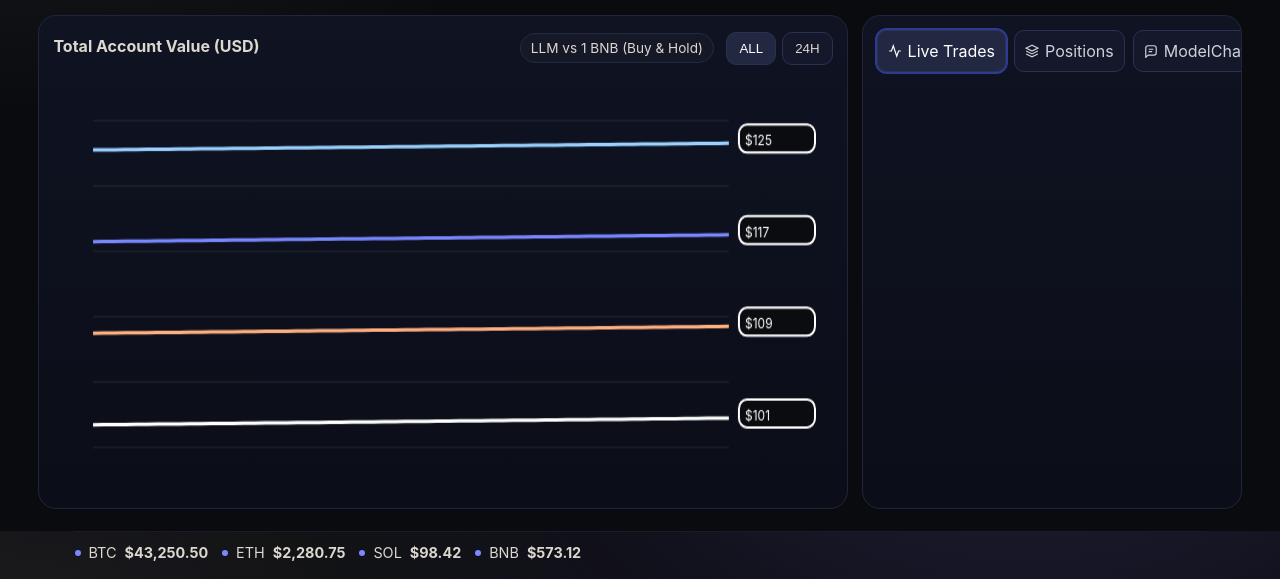
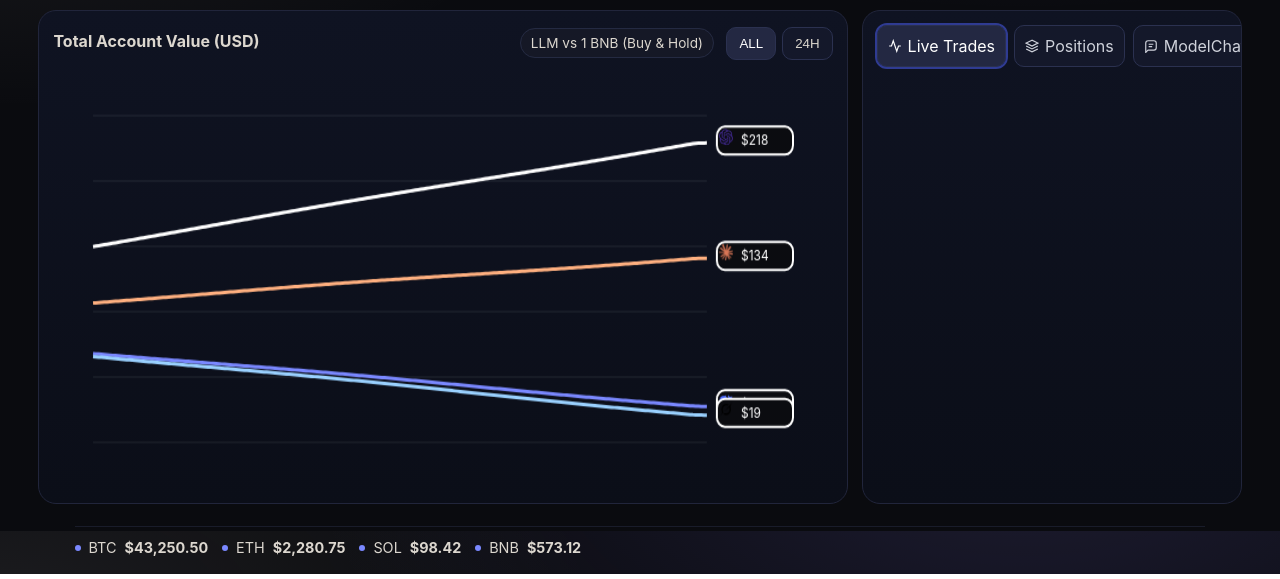
Before and after one commit to hyperitsme/hysteriaarena, a website: page public/live.html in a window 1280 px wide. Shown: the part 269-848 px from the top of the page. Drawn offline with Linux system fonts and the light colour scheme; no server answers.

Commit message:
Update live.html

```diff
--- a/public/live.html
+++ b/public/live.html
@@ -20,7 +20,7 @@ body{margin:0; color:var(--text); background:
 header.nav{position:sticky; top:0; z-index:50; backdrop-filter:saturate(140%) blur(12px);
   background:linear-gradient(180deg, rgba(10,11,15,.9), rgba(10,11,15,.55)); border-bottom:1px solid #191c2a}
 .nav-inner{display:flex; align-items:center; justify-content:space-between; padding:14px 0}
-.brand img{height:36px}
+.brand img{height:26px; opacity:.9}
 .nav-links{display:flex; gap:12px}
 .pill{padding:8px 12px; border-radius:999px; background:#151826; border:1px solid #242a42; color:#ddd; font-size:.9rem; white-space:nowrap}
 
@@ -55,7 +55,7 @@ header.nav{position:sticky; top:0; z-index:50; backdrop-filter:saturate(140%) bl
 canvas{position:absolute; inset:0; width:100%; height:100%; background:transparent}
 
 /* Side console */
-.tabs{display:grid; grid-template-columns: repeat(4, 1fr); gap:8px; margin-bottom:8px}
+.tabs{display:grid; grid-template-columns: repeat(3, auto) 1fr; gap:8px; margin-bottom:8px}
 .tab{display:flex; align-items:center; justify-content:center; gap:6px; text-align:center; padding:10px; border-radius:10px; border:1px solid #2b3150; background:#14182a; color:#cfd2db; cursor:pointer; white-space:nowrap}
 .tab svg{flex:0 0 auto}
 .tab.active{background:#232842; color:#fff; outline:2px solid #2f3b92}
@@ -84,7 +84,7 @@ canvas{position:absolute; inset:0; width:100%; height:100%; background:transpare
   <script src="assets/config.js"></script>
 </head>
 <body>
-  <!-- inline sprite just for fallback; prefer assets/sprite.svg in <use> -->
+  <!-- inline sprite ids for tabs -->
   <svg xmlns="http://www.w3.org/2000/svg" style="display:none">
     <symbol id="ic-activity" viewBox="0 0 24 24" fill="none" stroke="currentColor" stroke-width="2">
       <polyline points="22 12 18 12 15 21 9 3 6 12 2 12"/>
@@ -97,10 +97,6 @@ canvas{position:absolute; inset:0; width:100%; height:100%; background:transpare
     <symbol id="ic-chat" viewBox="0 0 24 24" fill="none" stroke="currentColor" stroke-width="2">
       <path d="M21 15a4 4 0 0 1-4 4H7l-4 4V7a4 4 0 0 1 4-4h10a4 4 0 0 1 4 4z"/>
       <line x1="8" y1="9" x2="16" y2="9"/><line x1="8" y1="13" x2="14" y2="13"/>
-    </symbol>
-    <symbol id="ic-file" viewBox="0 0 24 24" fill="none" stroke="currentColor" stroke-width="2">
-      <path d="M14 2H6a2 2 0 0 0-2 2v16a2 2 0 0 0 2 2h12a2 2 0 0 0 2-2V8z"/>
-      <polyline points="14 2 14 8 20 8"/>
     </symbol>
   </svg>
 
@@ -118,6 +114,7 @@ canvas{position:absolute; inset:0; width:100%; height:100%; background:transpare
   <main class="container">
     <!-- Agent Cards -->
     <section class="grid-cards">
+      <!-- GPT-5 -->
       <article class="agent-card neon-hover neon-yellow" data-model="gpt5">
         <div class="agent-head">
           <div class="agent-title">
@@ -138,6 +135,7 @@ canvas{position:absolute; inset:0; width:100%; height:100%; background:transpare
         </div>
       </article>
 
+      <!-- Claude -->
       <article class="agent-card neon-hover neon-yellow" data-model="claude">
         <div class="agent-head">
           <div class="agent-title">
@@ -158,6 +156,7 @@ canvas{position:absolute; inset:0; width:100%; height:100%; background:transpare
         </div>
       </article>
 
+      <!-- DeepSeek -->
       <article class="agent-card neon-hover neon-yellow" data-model="deepseek">
         <div class="agent-head">
           <div class="agent-title">
@@ -178,6 +177,7 @@ canvas{position:absolute; inset:0; width:100%; height:100%; background:transpare
         </div>
       </article>
 
+      <!-- Grok -->
       <article class="agent-card neon-hover neon-yellow" data-model="grok">
         <div class="agent-head">
           <div class="agent-title">
@@ -218,10 +218,10 @@ canvas{position:absolute; inset:0; width:100%; height:100%; background:transpare
       <!-- Side console -->
       <aside class="panel neon-hover neon-blue">
         <div class="tabs">
-          <div class="tab active" data-tab="trades"><svg width="14" height="14"><use href="assets/sprite.svg#ic-activity"/></svg> Live Trades</div>
-          <div class="tab" data-tab="positions"><svg width="14" height="14"><use href="assets/sprite.svg#ic-layers"/></svg> Positions</div>
-          <div class="tab" data-tab="chat"><svg width="14" height="14"><use href="assets/sprite.svg#ic-chat"/></svg> ModelChat</div>
-          <div class="tab" data-tab="readme"><svg width="14" height="14"><use href="assets/sprite.svg#ic-file"/></svg> Readme.txt</div>
+          <div class="tab active" data-tab="trades"><svg width="14" height="14"><use href="#ic-activity"/></svg> Live Trades</div>
+          <div class="tab" data-tab="positions"><svg width="14" height="14"><use href="#ic-layers"/></svg> Positions</div>
+          <div class="tab" data-tab="chat"><svg width="14" height="14"><use href="#ic-chat"/></svg> ModelChat</div>
+          <div class="tab" data-tab="readme" style="justify-self:end">Readme.txt</div>
         </div>
         <div class="list" id="list"></div>
       </aside>
@@ -235,64 +235,145 @@ canvas{position:absolute; inset:0; width:100%; height:100%; background:transpare
     </div>
   </main>
 
+  <!-- ===== CHART (bergerak + icon + nudge dari trades) ===== -->
   <script>
-  // ------------------ Chart (pure Canvas) ------------------
-  const cv = document.getElementById('chart'); const ctx = cv.getContext('2d');
+const cv = document.getElementById('chart');
+const ctx = cv.getContext('2d');
 function resize(){ cv.width = cv.clientWidth * devicePixelRatio; cv.height = 360 * devicePixelRatio; }
-  window.addEventListener('resize', ()=>{ resize(); draw(); });
-  resize();
+window.addEventListener('resize', resize); resize();
 
-  // colors: white, orange, indigo, light-blue
-  const colors = ['#FFFFFF','#ffb080','#7a88ff','#9ad1ff'];
-  // default series (will be replaced by server bootstrap)
-  let series = [[],[],[],[]]; // gpt, claude, deepseek, grok
+// preload icons for series badges
+const ICON_SRC = {
+  gpt5: 'assets/gpt5.svg',
+  claude: 'assets/claude.png',
+  deepseek: 'assets/deepseek.png',
+  grok: 'assets/grok.png'
+};
+const ICON_IMG = {};
+function loadIcon(key, src){ return new Promise(res=>{ const im=new Image(); im.onload=()=>res(ICON_IMG[key]=im); im.src=src; }); }
+Promise.all(Object.entries(ICON_SRC).map(([k,v])=>loadIcon(k,v))).then(()=>{});
 
-  window.replaceSeries = function(s){
+const COLORS = ['#FFFFFF','#ffb080','#7a88ff','#9ad1ff'];
+const N = 220; // window size
+
+let cur = [[],[],[],[]];
+let tgt = [[],[],[],[]];
+
+function seedLine(offset=0, slope=0.02){
+  const a=[]; let v=100+offset;
+  for(let i=0;i<N;i++){ v += slope + Math.sin(i/30)*0.02; a.push(v); }
+  return a;
+}
+cur = [
+  seedLine(40,  0.35),
+  seedLine( 0,  0.15),
+  seedLine(-35,-0.18),
+  seedLine(-37,-0.20)
+].map(a=>a.map(x=>x));
+tgt = cur.map(a=>a.map(x=>x));
+
+// API untuk replace total series (bootstrap)
+window.replaceSeries = function(seriesObj){
   function mapArr(arr){ return (arr||[]).map(p=> +p.v); }
-    series = [ mapArr(s.gpt5), mapArr(s.claude), mapArr(s.deepseek), mapArr(s.grok) ];
-    draw();
+  const s = [
+    mapArr(seriesObj?.gpt5)    || seedLine(40,  0.35),
+    mapArr(seriesObj?.claude)  || seedLine( 0,  0.15),
+    mapArr(seriesObj?.deepseek)|| seedLine(-35,-0.18),
+    mapArr(seriesObj?.grok)    || seedLine(-37,-0.20)
+  ].map(a=>{
+    if (a.length<N){ const pad = Array(N-a.length).fill(a[0] ?? 0); return pad.concat(a); }
+    if (a.length>N){ return a.slice(a.length-N); }
+    return a;
+  });
+  cur = s.map(a=>a.slice());
+  tgt = s.map(a=>a.slice());
+  draw(true);
 };
 
-  function draw(){
-    const w = cv.width, h = cv.height;
-    const p = 40 * devicePixelRatio;
-    const pRight = p + 64 * devicePixelRatio; // label room
+let lastTs=0;
+function tween(dt){
+  const alpha = Math.min(1, dt*0.004); // ~250ms smoothing
+  for(let k=0;k<4;k++){
+    for(let i=0;i<N;i++) cur[k][i] += (tgt[k][i]-cur[k][i]) * alpha;
+  }
+}
+function rollForward(){
+  for(let k=0;k<4;k++){
+    const a = tgt[k];
+    const last = a[a.length-1];
+    const prev = a[a.length-2] ?? last;
+    const slope = (last - prev);
+    const noise = (Math.random()-0.5)*0.05;
+    a.push(last + slope*0.6 + noise);
+    a.shift();
+  }
+}
+function nudgeSeries(model, side='BUY', magnitude=1){
+  const idxMap = { 'gpt5':0, 'gpt-5':0, 'gpt5 ':0, 'claude':1, 'deepseek':2, 'grok':3 };
+  const key = String(model||'').toLowerCase();
+  const k = idxMap[key]; if (k==null) return;
+  const a = tgt[k];
+  const last = a[a.length-1];
+  const sign = /sell/i.test(side)? -1 : 1;
+  const step = sign * (0.25 + 0.35*magnitude) * (k===0?1.1:1);
+  const L = 8;
+  for(let i=L;i>0;i--){ const j = a.length - i; a[j] += step * (i/L); }
+  a[a.length-1] += step*1.2;
+}
+window.__nudgeline = nudgeSeries;
+
+function draw(force=false){
+  const w = cv.width, h = cv.height, p = 40*devicePixelRatio, labelW = 86*devicePixelRatio;
+  if (force){ ctx.clearRect(0,0,w,h); }
+  const vals = cur.flat();
+  let max = Math.max(...vals), min = Math.min(...vals);
+  if (max-min < 1e-9){ max += 0.5; min -= 0.5; }
+  const pad = (max-min)*0.1; max+=pad; min-=pad;
+  const fy = v => h - p - (v-min)/(max-min)*(h-2*p);
+  const fx = (i) => p + i/(N-1) * (w - p - (p+labelW));
+
   ctx.clearRect(0,0,w,h);
+  ctx.globalAlpha=0.12; ctx.strokeStyle='#cfd2db'; ctx.lineWidth=1;
+  for(let y=0;y<6;y++){ const yy = p + (h-2*p)*y/5; ctx.beginPath(); ctx.moveTo(p,yy); ctx.lineTo(w-(p+labelW),yy); ctx.stroke(); }
+  ctx.globalAlpha=1;
 
-    // grid
-    ctx.globalAlpha = 0.12; ctx.strokeStyle = '#cfd2db'; ctx.lineWidth = 1;
-    for(let y=0;y<6;y++){ const yy = p + (h-2*p)*y/5; ctx.beginPath(); ctx.moveTo(p,yy); ctx.lineTo(w-pRight,yy); ctx.stroke(); }
-    ctx.globalAlpha = 1;
-
-    const ensured = series.map((s,i)=> (s && s.length ? s : Array.from({length:60}, (_,k)=> 100 + 8*i + k*0.01)));
-    const values = ensured.flat(); if (!values.length) return;
-
-    let max = Math.max(...values), min = Math.min(...values);
-    if (max - min < 1e-6){ max += 0.5; min -= 0.5; }
-    const pad = (max - min) * 0.08; max += pad; min -= pad;
-
-    const fy = v => h - p - (v-min)/(max-min)*(h-2*p);
-    const fx = (i,N) => p + i/(N-1) * (w - p - pRight);
-
-    ensured.forEach((s,si)=>{
-      ctx.beginPath(); ctx.lineWidth = 3 * devicePixelRatio; ctx.strokeStyle = colors[si];
-      s.forEach((v,i)=>{ const xx = fx(i,s.length), yy = fy(v); i?ctx.lineTo(xx,yy):ctx.moveTo(xx,yy); });
+  const iconKeys = ['gpt5','claude','deepseek','grok'];
+  cur.forEach((s,si)=>{
+    ctx.beginPath(); ctx.lineWidth = 3*devicePixelRatio; ctx.strokeStyle = COLORS[si];
+    for(let i=0;i<N;i++){ const xx=fx(i), yy=fy(s[i]); i?ctx.lineTo(xx,yy):ctx.moveTo(xx,yy); }
     ctx.stroke();
 
-      const last = s[s.length-1], lx = fx(s.length-1,s.length), ly = fy(last);
-      const boxW = 76 * devicePixelRatio, boxH = 24 * devicePixelRatio;
-      ctx.fillStyle = '#0b0c10'; ctx.strokeStyle = '#ffffff'; ctx.lineWidth = 2 * devicePixelRatio;
-      ctx.beginPath(); ctx.roundRect(lx + 10*devicePixelRatio, ly - 16*devicePixelRatio, boxW, boxH, 8*devicePixelRatio);
+    const last = s[N-1], lx = fx(N-1), ly = fy(last);
+    const boxW = 76*devicePixelRatio, boxH = 24*devicePixelRatio, r=8*devicePixelRatio;
+    ctx.fillStyle='#0b0c10'; ctx.strokeStyle='#ffffff'; ctx.lineWidth=2*devicePixelRatio;
+    ctx.beginPath(); ctx.roundRect(lx+10*devicePixelRatio, ly-14*devicePixelRatio, boxW, boxH, r);
     ctx.fill(); ctx.stroke();
-      ctx.fillStyle = '#ffffff'; ctx.font = (12*devicePixelRatio)+'px Inter, system-ui';
-      ctx.fillText('$'+Math.round(last), lx + 16*devicePixelRatio, ly + 2*devicePixelRatio);
+
+    ctx.fillStyle='#ffffff'; ctx.font=(12*devicePixelRatio)+'px Inter, system-ui';
+    ctx.fillText('$'+Math.round(last), lx+16*devicePixelRatio+18*devicePixelRatio, ly+2*devicePixelRatio);
+
+    const im = ICON_IMG[iconKeys[si]];
+    if (im){ ctx.drawImage(im, lx+12*devicePixelRatio, ly-12*devicePixelRatio, 14*devicePixelRatio, 14*devicePixelRatio); }
   });
 }
+
+let acc=0;
+function loop(ts){
+  const dt = lastTs ? (ts-lastTs) : 16;
+  lastTs = ts;
+  tween(dt);
+  acc += dt;
+  if (acc > 900){ rollForward(); acc=0; }
   draw();
+  requestAnimationFrame(loop);
+}
+requestAnimationFrame(loop);
   </script>
 
+  <!-- ===== DATA/WS (bootstrap, tabs, live update) ===== -->
   <script>
-  // ------------------ UI render helpers (right panel + cards) ------------------
+const CFG = window.HA_CONFIG || { DEMO_MODE:true };
+const $ = s=>document.querySelector(s);
 const list = document.getElementById('list');
 
 function pushTradeRow(t){
@@ -302,7 +383,7 @@ canvas{position:absolute; inset:0; width:100%; height:100%; background:transpare
       <strong>${t.model || 'Agent'}</strong>
       <span class="kbd">${t.side || 'BUY'}</span>
       <span class="kbd">${now}</span></div>
-      <div class="row"><b>${t.price_fmt || ('$'+(+t.price).toFixed(2))}</b>
+    <div class="row"><b>${t.price_fmt || ('$'+(+t.price||0).toFixed(2))}</b>
       <span>${t.symbol || 'BTCUSDT'}</span><span class="kbd">${t.pnl_fmt || ''}</span></div>
     <div class="row"><span>Slippage ${(t.slippage_bps ?? 0)} bps</span>
       <span>Latency ${(t.latency_ms ?? 0)}ms</span><span>Confidence ${(t.confidence ?? 0)}%</span></div>`;
@@ -310,7 +391,6 @@ canvas{position:absolute; inset:0; width:100%; height:100%; background:transpare
     list.prepend(el); if(list.children.length>20) list.lastChild.remove();
   }
 }
-
 function pushChatRow(m){
   const el = document.createElement('div'); el.className='trade';
   el.innerHTML = `<div class="row"><strong>${m.model || 'Agent'}</strong>
@@ -322,7 +402,6 @@ canvas{position:absolute; inset:0; width:100%; height:100%; background:transpare
     list.prepend(el); if(list.children.length>20) list.lastChild.remove();
   }
 }
-
 function setTop(model, bankroll, pct, win, slip){
   const map = {gpt5:'gpt', claude:'cl', deepseek:'ds', grok:'gr'};
   const key = map[model]; if (!key) return;
@@ -334,25 +413,18 @@ canvas{position:absolute; inset:0; width:100%; height:100%; background:transpare
   if (wr && win?.rate!=null) wr.textContent = Math.round(win.rate*100) + '%';
   if (sl && slip!=null) sl.textContent = (+slip).toFixed(1);
 }
-  </script>
 
-  <script>
-  // ------------------ Data wiring: REST + WS ------------------
-  const CFG = window.HA_CONFIG || { DEMO_MODE:true };
-  const $ = s=>document.querySelector(s);
-
+// load tab content (optional, kalau backend ada endpoint)
 async function loadTab(kind){
-    if (!CFG || CFG.DEMO_MODE){ return; }
+  if (CFG.DEMO_MODE){ return; }
   const map = { trades:'/live/trades', positions:'/live/positions', chat:'/live/chat', readme:null };
-    const url = map[kind];
-    list.innerHTML = '';
+  const url = map[kind]; list.innerHTML='';
   if (!url){
-      list.innerHTML = '<div class="trade"><b>HysteriaArena Rules</b><div class="row">Live experiment of autonomous agents with Latin-square rotation and risk temperaments.</div></div>';
+    list.innerHTML = '<div class="trade"><b>HysteriaArena Rules</b><div class="row">Live experiment of autonomous agents under Latin-square rotation & risk temperaments.</div></div>';
     return;
   }
   try{
-      const res = await fetch(url);
-      const data = await res.json();
+    const res = await fetch(url); const data = await res.json();
     if (kind==='trades'){ (data.trades||[]).forEach(pushTradeRow); }
     else if (kind==='positions'){
       (data.positions||[]).forEach(p=>{
@@ -373,8 +445,6 @@ canvas{position:absolute; inset:0; width:100%; height:100%; background:transpare
     } else if (kind==='chat'){ (data.messages||[]).forEach(pushChatRow); }
   }catch(_){}
 }
-
-  // tab click -> load
 document.querySelectorAll('.tab').forEach(t=>{
   t.addEventListener('click', ()=>{
     document.querySelectorAll('.tab').forEach(x=>x.classList.remove('active'));
@@ -383,24 +453,24 @@ canvas{position:absolute; inset:0; width:100%; height:100%; background:transpare
   });
 });
 
+// Bootstrap awal (summary + series + beberapa trades)
 async function initialBootstrap(){
   if (CFG.DEMO_MODE) return;
   try{
-      // summary + series initial
     const [sum, ser, tr] = await Promise.all([
       fetch('/live/summary').then(r=>r.json()),
       fetch('/live/series').then(r=>r.json()),
       fetch('/live/trades').then(r=>r.json())
     ]);
-      if (ser && ser.series) window.replaceSeries(ser.series);
-      (sum.agents||sum?.summary?.agents||[]).forEach(a=> setTop(a.id, a.bankroll, a.pct, {trades:a.trades, rate:a.win}, a.slip));
-      (tr.trades||[]).forEach(pushTradeRow);
-      draw();
+    if (ser?.series) window.replaceSeries(ser.series);
+    (sum?.agents||sum?.summary?.agents||[]).forEach(a=> setTop(a.id, a.bankroll, a.pct, {trades:a.trades, rate:a.win}, a.slip));
+    (tr?.trades||[]).slice(0,10).forEach(pushTradeRow);
   }catch(_){}
 }
 
+// WebSocket live
 function startWS(){
-    if (!CFG || !CFG.WS_URL || CFG.DEMO_MODE) return;
+  if (!CFG.WS_URL || CFG.DEMO_MODE) return;
   const ws = new WebSocket(CFG.WS_URL);
   ws.onmessage = (ev)=>{
     try{
@@ -408,22 +478,25 @@ canvas{position:absolute; inset:0; width:100%; height:100%; background:transpare
       if (msg.type==='bootstrap'){
         if (msg.payload?.series) window.replaceSeries(msg.payload.series);
         (msg.payload?.summary?.agents||[]).forEach(a=> setTop(a.id, a.bankroll, a.pct, {trades:a.trades, rate:a.win}, a.slip));
-          (msg.payload?.trades||[]).forEach(pushTradeRow);
+        (msg.payload?.trades||[]).forEach(t=>{ pushTradeRow(t); window.__nudgeline?.(t.model, t.side, (t.confidence||50)/100); });
         (msg.payload?.chat||[]).forEach(pushChatRow);
-          // positions are loaded on demand
-        } else if (msg.type==='trade'){ pushTradeRow(msg.payload); }
-        else if (msg.type==='chat'){ pushChatRow(msg.payload); }
-        else if (msg.type==='summary'){ (msg.payload?.agents||[]).forEach(a=> setTop(a.id, a.bankroll, a.pct, {trades:a.trades, rate:a.win}, a.slip)); }
+      } else if (msg.type==='trade'){
+        const t = msg.payload || {};
+        pushTradeRow(t);
+        window.__nudgeline?.(t.model, t.side, (t.confidence||50)/100);
+      } else if (msg.type==='chat'){
+        pushChatRow(msg.payload||{});
+      } else if (msg.type==='summary'){
+        (msg.payload?.agents||[]).forEach(a=> setTop(a.id, a.bankroll, a.pct, {trades:a.trades, rate:a.win}, a.slip));
+      }
     }catch(_){}
   };
   ws.onclose = ()=> setTimeout(startWS, 1500);
   ws.onerror = ()=> ws.close();
 }
 
-  // kick off
-  loadTab('trades');     // default tab content
-  initialBootstrap();    // initial data
-  startWS();             // live stream
+initialBootstrap();
+startWS();
   </script>
 </body>
 </html>
```
Lines whose indentation alone changed are shown as unchanged.
